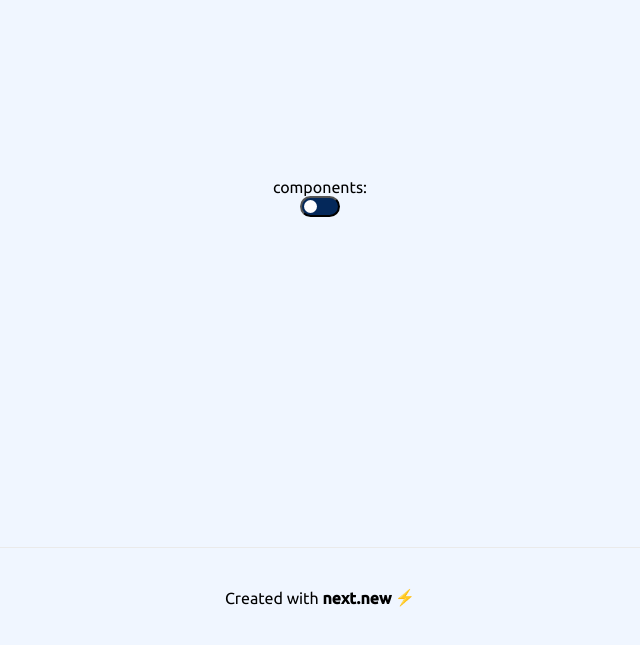
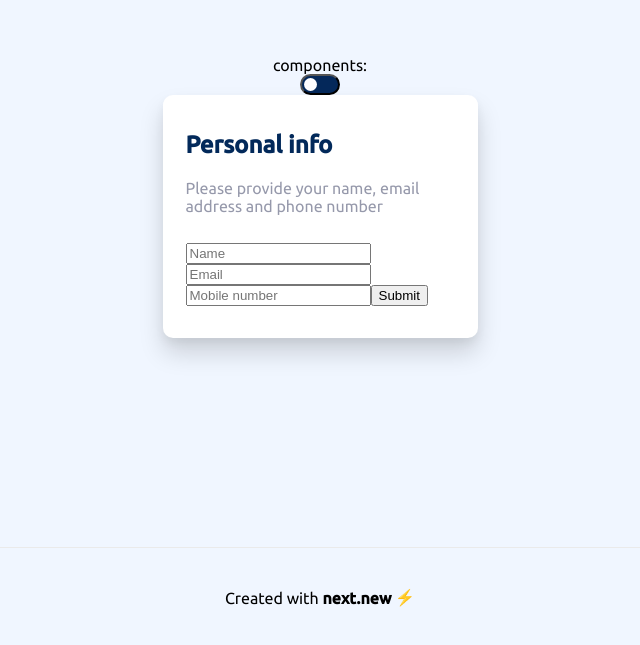
Before and after one commit to maciejka7/fm-multi-step-form, a Next.js app: page / in a window 1280 px wide. Shown: the part 153-798 px from the top of the page, without its empty margins (320-960 px from the left). Built offline with nearby package versions, Linux system fonts and the light colour scheme.

Commit message:
refactor: :recycle: change folder structure, fix components, add lint rules, remove babel config conflict with nextjs

```diff
--- a/pages/index.tsx
+++ b/pages/index.tsx
@@ -1,24 +1,64 @@
-import Head from 'next/head';
-import { Switcher } from '../src/components';
-import styles from '../styles/Home.module.css';
+import Head from "next/head";
+import { ReactNode, useState } from "react";
+import { Card } from "../src/components/Card/Card";
+import { Switcher } from "../src/components/Switcher/Switcher";
+import { Form } from "../src/Form";
+import styles from "../styles/Home.module.css";
+
+const formSteps = [1,2,3,4] as const;
+type FormStep = typeof formSteps[number]
+type FormState =
+  {
+    formStep: 1 ,
+    formProps: {
+      title: string,
+      description: string,
+      component: ReactNode
+    }
+  }
+
+
+const state: FormState = {
+  formStep: 1,
+  formProps: {
+    title: 'Personal info',
+    description: 'Please provide your name, email address and phone number',
+    component: <Form />
+  }
+}
 
 export default function Home() {
+
+  const [formState, setFormState] = useState<FormStep>(1)
+
+
+
+
   return (
     <div className={styles.container}>
       <Head>
-        <title>Create Next App</title>
+        <title> FM Multistep from</title>
       </Head>
 
       <main className={styles.main}>
         components:
         <Switcher />
+        {state.formStep === 1 &&
+          <Card
+            title={state.formProps.title}
+            description={state.formProps.description}
+            >
+              {state.formProps.component}
+            </Card>
+
+        }
       </main>
 
       <footer className={styles.footer}>
         <a href="https://next.new" target="_blank" rel="noopener noreferrer">
           Created with&nbsp;
           <b>next.new</b>
-&nbsp;⚡️
+          &nbsp;⚡️
         </a>
       </footer>
     </div>
--- a/src/Form.tsx
+++ b/src/Form.tsx
@@ -1,9 +1,9 @@
 import React from 'react'
+import { useForm } from 'react-hook-form';
 
 type Props = {}
 
 export const Form = (props: Props) => {
-  return (
     const { register, handleSubmit, formState: { errors } } = useForm();
     const onSubmit = data => console.log(data);
     console.log(errors);
@@ -17,5 +17,4 @@ export const Form = (props: Props) => {
         <input type="submit" />
         </form>
     );
-  )
 }
--- a/src/components/Switcher.tsx
+++ b/src/components/Switcher/Switcher.tsx
@@ -1,7 +1,7 @@
-import React, { useState } from 'react';
+import { useState } from 'react';
 import s from './Switcher.module.scss';
 
-export function Switcher() {
+export const Switcher = () => {
   const [isToggled, setIsToggled] = useState<boolean>(false);
 
   function handleToggled() {
--- a/src/components/index.ts
+++ /dev/null
@@ -1 +0,0 @@
-export { Switcher } from './Switcher'
```
Also changed, not shown: .babelrc (deleted), .eslintrc.js, src/components/Switcher/Switcher.module.scss (renamed from src/components/Switcher.module.scss), src/index.tsx (added).
